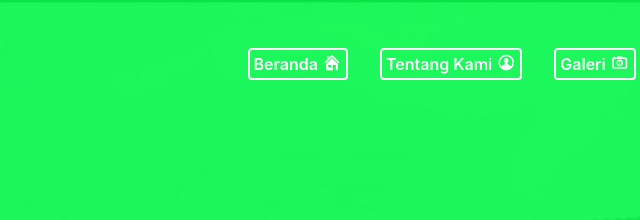
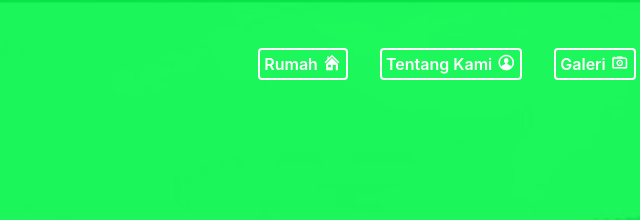
Before and after one commit to d12zy/testtailwind, a website: page Darul Ulum project/landing.html in a window 1280 px wide. Shown: the top 220 px of the page, 490-1130 px from the left. Drawn offline with nearby package versions, Linux system fonts and the light colour scheme.

Commit message:
mengganti tulisan

```diff
--- a/Darul Ulum project/landing.html
+++ b/Darul Ulum project/landing.html
@@ -22,7 +22,7 @@
           <li class="mr-4">
             <div>
               <a class="border-2 border-white text-white hover:bg-white hover:text-green-500 font-semibold p-1 rounded" href="#">
-                Beranda
+                Rumah
                <i class="fl-glypho-house180 text-xl"></i>
               </a>
             </div>
```
